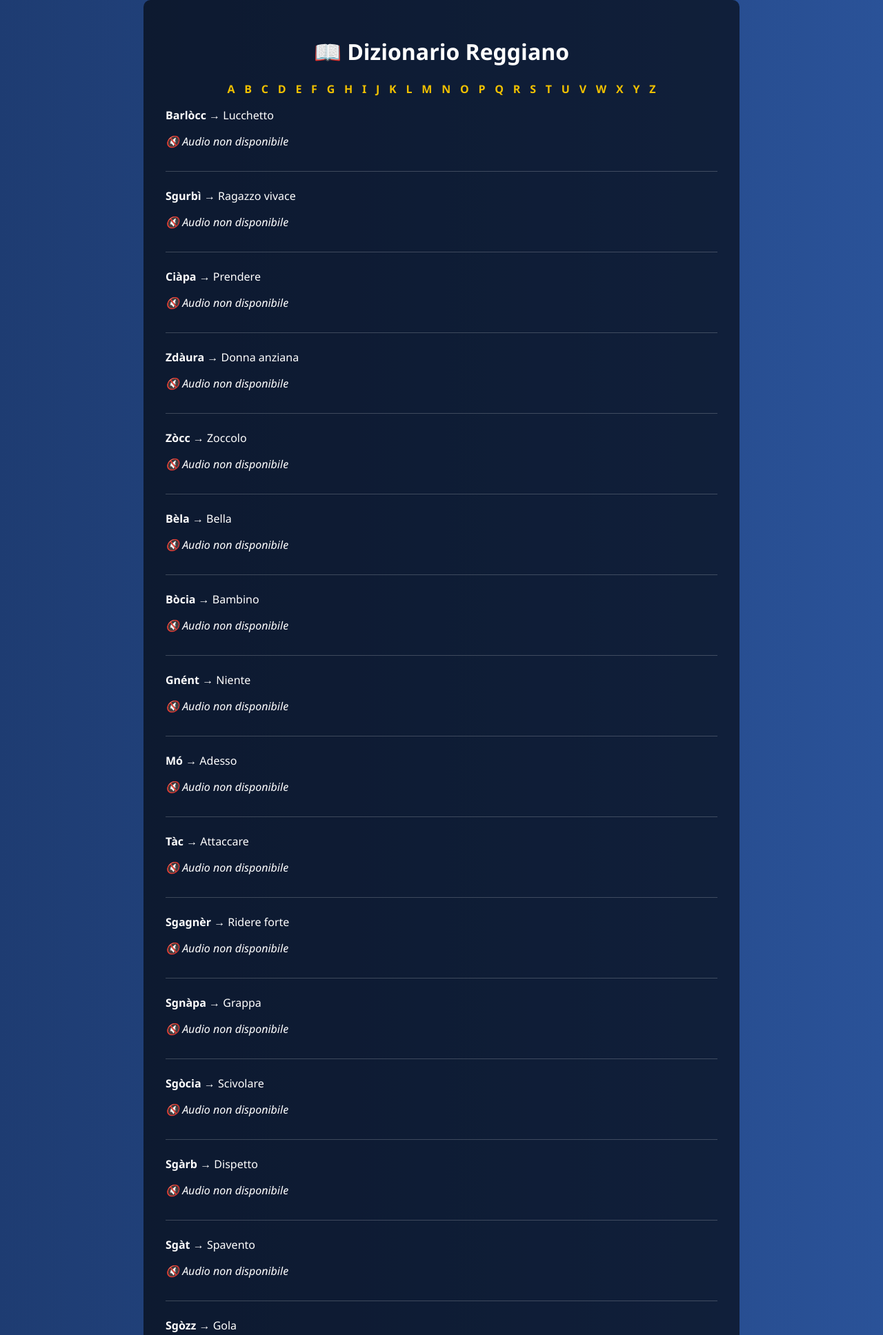
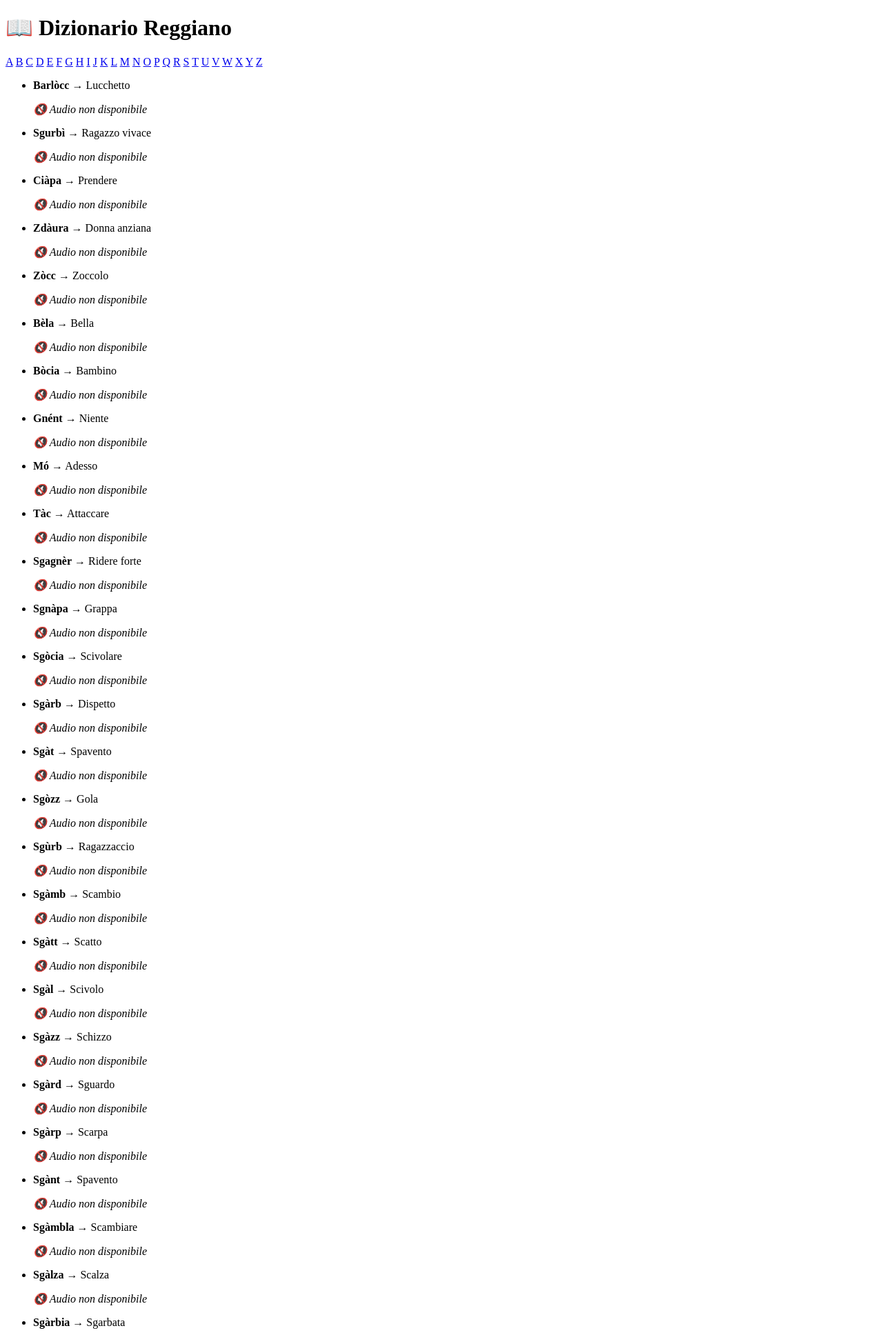
Before and after one commit to CRI-MAX/VOCABOLARIO-REGGIANO, a Flask app: page /dizionario in a window 1280 px wide. Shown: the top 1936 px of the page at 69% size. Run offline with Flask 3, Linux system fonts and the light colour scheme.

Commit message:
Versione iniziale del Dizionario Reggiano Web

```diff
--- a/static/style.css
+++ b/static/style.css
@@ -1,165 +1,51 @@
-/* Impostazioni generali */
-body {
-  margin: 0;
-  padding: 0;
-  font-family: 'Segoe UI', sans-serif;
-  background-image: url("/static/immagini/sfondo.jpg");
-  background-size: cover;
-  background-position: center;
-  background-repeat: no-repeat;
-  background-attachment: fixed;
-  color: #f4f4f4;
-}
+<!DOCTYPE html>
+<html lang="it">
+<head>
+  <meta charset="UTF-8">
+  <title>Dizionario Reggiano</title>
+  <meta name="description" content="Dizionario Reggiano: scopri le parole, traduzioni e audio del dialetto reggiano.">
+  <meta name="viewport" content="width=device-width, initial-scale=1.0">
+  <link rel="stylesheet" href="{{ url_for('static', filename='style.css') }}">
+</head>
+<body>
+  <header>📖 Dizionario Reggiano</header>
 
-/* Header */
-header {
-  text-align: center;
-  padding: 2rem;
-  background-color: rgba(0, 0, 0, 0.7);
-  font-size: 2rem;
-  font-weight: bold;
-}
+  <main>
+    <div class="alfabeto">
+      {% for lettera in "ABCDEFGHIJKLMNOPQRSTUVWXYZ" %}
+        <a href="{{ url_for('dizionario', lettera=lettera) }}" title="Voci con {{ lettera }}">{{ lettera }}</a>
+      {% endfor %}
+    </div>
 
-/* Sezione Parola del Giorno */
-#parola-del-giorno {
-  margin: 2rem auto;
-  padding: 1rem;
-  max-width: 600px;
-  background-color: rgba(255, 255, 255, 0.1);
-  border-radius: 10px;
-  text-align: center;
-}
+    {% if lettera %}
+      <h2 style="text-align:center;">Voci che iniziano con "{{ lettera }}"</h2>
+    {% endif %}
 
-/* Form proposta nuova parola */
-form {
-  margin: 2rem auto;
-  max-width: 600px;
-  padding: 1rem;
-  background-color: rgba(255, 255, 255, 0.1);
-  border-radius: 10px;
-}
+    <ul class="voci">
+      {% for parola, dati in dizionario.items() %}
+        <li>
+          <strong>{{ parola }}</strong> → {{ dati.traduzione }}
+          {% if dati.spiegazione %}<br><em>{{ dati.spiegazione }}</em>{% endif %}
+          {% if dati.sinonimi %}
+            <br><em>[Sinonimi: {{ dati.sinonimi }}]</em>
+          {% endif %}
+          {% if dati.audio %}
+            <div class="audio-player">
+              <audio controls aria-label="Audio per {{ parola }}">
+                <source src="{{ url_for('static', filename=dati.audio | replace('static/', '')) }}" type="audio/mpeg">
+                Il tuo browser non supporta l'audio.
+              </audio>
+            </div>
+          {% else %}
+            <p><em>🔇 Audio non disponibile</em></p>
+          {% endif %}
+        </li>
+      {% else %}
+        <p>Nessuna voce trovata.</p>
+      {% endfor %}
+    </ul>
 
-form input,
-form textarea {
-  width: 100%;
-  margin-bottom: 1rem;
-  padding: 0.5rem;
-  border: none;
-  border-radius: 5px;
-  font-size: 1rem;
-  background-color: rgba(255, 255, 255, 0.8);
-  color: #000;
-}
-
-form button {
-  background-color: #f0c000;
-  color: #000;
-  padding: 0.7rem 1.2rem;
-  border: none;
-  border-radius: 5px;
-  cursor: pointer;
-  font-weight: bold;
-  transition: background-color 0.3s ease;
-}
-
-form button:hover {
-  background-color: #ffd700;
-}
-
-/* Link al dizionario completo */
-#link-dizionario {
-  display: block;
-  text-align: center;
-  margin-top: 2rem;
-  font-size: 1.2rem;
-  color: #f0c000;
-  text-decoration: underline;
-}
-
-#link-dizionario:hover {
-  text-decoration: none;
-  color: #ffdd55;
-}
-
-/* Audio player */
-.audio-player {
-  margin-top: 1rem;
-  text-align: center;
-}
-
-audio {
-  width: 100%;
-  max-width: 300px;
-  border-radius: 5px;
-  background-color: rgba(255, 255, 255, 0.2);
-}
-
-/* Lista voci dizionario */
-ul.voci {
-  list-style: none;
-  padding: 0;
-}
-
-ul.voci li {
-  margin-bottom: 1.5rem;
-  padding-bottom: 1rem;
-  border-bottom: 1px solid rgba(255, 255, 255, 0.2);
-}
-
-/* Alfabeto navigabile */
-.alfabeto {
-  text-align: center;
-  margin-bottom: 1rem;
-}
-
-.alfabeto a {
-  margin: 0 0.3rem;
-  color: #f0c000;
-  text-decoration: none;
-  font-weight: bold;
-}
-
-.alfabeto a:hover {
-  text-decoration: underline;
-}
-
-/* Pulsante back */
-.back {
-  display: block;
-  text-align: center;
-  margin-top: 2rem;
-  color: #f0c000;
-  text-decoration: none;
-  font-weight: bold;
-}
-
-.back:hover {
-  text-decoration: underline;
-  color: #ffdd55;
-}
-
-/* Responsive */
-@media screen and (max-width: 600px) {
-  header {
-    font-size: 1.5rem;
-  }
-
-  #parola-del-giorno,
-  form {
-    margin: 1rem;
-    padding: 1rem;
-  }
-
-  form input,
-  form textarea {
-    font-size: 0.9rem;
-  }
-
-  form button {
-    font-size: 0.9rem;
-  }
-
-  audio {
-    max-width: 100%;
-  }
-}
+    <a class="back" href="{{ url_for('index') }}">⬅ Torna alla Home</a>
+  </main>
+</body>
+</html>
--- a/templates/dizionario.html
+++ b/templates/dizionario.html
@@ -6,73 +6,6 @@
   <meta name="description" content="Dizionario Reggiano: scopri le parole, traduzioni e audio del dialetto reggiano.">
   <meta name="viewport" content="width=device-width, initial-scale=1.0">
   <link rel="stylesheet" href="{{ url_for('static', filename='style.css') }}">
-  <style>
-    body {
-      font-family: 'Segoe UI', sans-serif;
-      background: linear-gradient(to right, #1e3c72, #2a5298);
-      color: white;
-      margin: 0;
-      padding: 0;
-    }
-
-    main {
-      padding: 2rem;
-      max-width: 800px;
-      margin: auto;
-      background-color: rgba(0, 0, 0, 0.6);
-      border-radius: 10px;
-    }
-
-    h1, h2 {
-      text-align: center;
-    }
-
-    .alfabeto {
-      text-align: center;
-      margin-bottom: 1rem;
-    }
-
-    .alfabeto a {
-      margin: 0 0.3rem;
-      color: #f0c000;
-      text-decoration: none;
-      font-weight: bold;
-    }
-
-    .alfabeto a:hover {
-      text-decoration: underline;
-    }
-
-    ul.voci {
-      list-style: none;
-      padding: 0;
-    }
-
-    ul.voci li {
-      margin-bottom: 1.5rem;
-      padding-bottom: 1rem;
-      border-bottom: 1px solid rgba(255, 255, 255, 0.2);
-    }
-
-    audio {
-      margin-top: 0.5rem;
-      width: 100%;
-      max-width: 400px;
-    }
-
-    .back {
-      display: block;
-      text-align: center;
-      margin-top: 2rem;
-      color: #f0c000;
-      text-decoration: none;
-      font-weight: bold;
-    }
-
-    .back:hover {
-      text-decoration: underline;
-    }
-  </style>
 </head>
 <body>
   <div class="overlay"></div>
--- a/templates/index.html
+++ b/templates/index.html
@@ -93,7 +93,7 @@
       <p><strong>Spiegazione:</strong> {{ info.spiegazione }}</p>
       {% if info.audio %}
         <audio controls aria-label="Ascolta la pronuncia">
-          <source src="{{ url_for('static', filename=info.audio | replace('static/', '')) }}" type="audio/mpeg">
+          <source src="{{ url_for('static', filename=info.audio) }}" type="audio/mpeg">
           Il tuo browser non supporta l'audio.
         </audio>
       {% else %}
```
